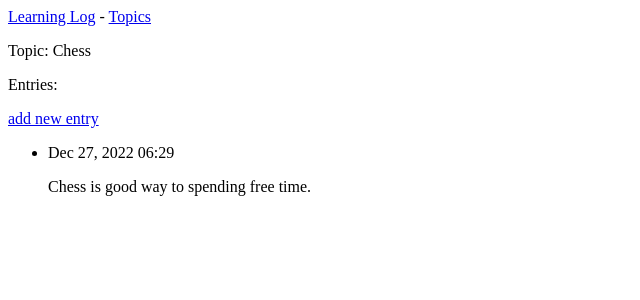
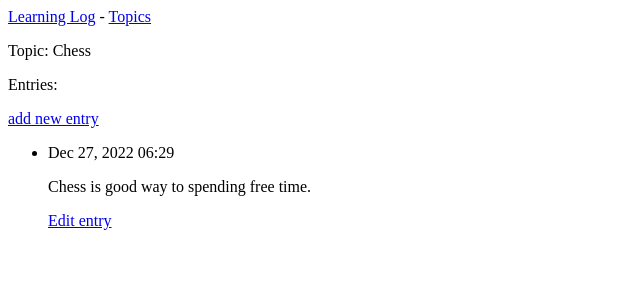
Before and after one commit to kvit72/Learning_log, a Django app: page /topics/1/ in a window 1280 px wide. Shown: the top 300 px of the page, without its empty margins (0-640 px from the left). Run offline with Django 4.2, Linux system fonts and the light colour scheme; data comes from the database, SQL or seed files in the repository; both versions use the stored data as it was after the commit.

Commit message:
Редактирование записей.

```diff
--- a/learning_logs/templates/learning_logs/topic.html
+++ b/learning_logs/templates/learning_logs/topic.html
@@ -14,6 +14,9 @@
         <li>
             <p>{{ entry.date_added|date:'M d, Y H:i' }}</p>
             <p>{{ entry.text|linebreaks }}</p>
+            <p>
+                <a href="{% url 'learning_logs:edit_entry' entry.id %}">Edit entry</a>
+            </p>
         </li>
     {% empty %}
         <li>There are no entries for this topic yet.</li>
--- a/learning_logs/urls.py
+++ b/learning_logs/urls.py
@@ -5,14 +5,16 @@ from . import views
 
 app_name = 'learning_logs'
 urlpatterns = [
-    # Домашняя страница
+    # Домашняя страница.
     path('', views.index, name='index'),
     # Страница со списком всем тем.
     path('topics/', views.topics, name='topics'),
     # Страница с подробной информацией по отдельной теме.
     path('topics/<int:topic_id>/', views.topic, name='topic'),
-    # Страница для добавления новой темы
+    # Страница для добавления новой темы.
     path('new_topic/', views.new_topic, name='new_topic'),
-    # Страница для добавления новой записи
+    # Страница для добавления новой записи.
     path('new_entry/<int:topic_id>/', views.new_entry, name='new_entry'),
+    # Страница для редактирования записи.
+    path('edit_entry/<int:entry_id>/', views.edit_entry, name='edit_entry'),
 ]
--- a/learning_logs/views.py
+++ b/learning_logs/views.py
@@ -1,5 +1,5 @@
 from django.shortcuts import render, redirect
-from .models import Topic
+from .models import Topic, Entry
 from .forms import TopicForm, EntryForm
 
 def index(request):
@@ -35,7 +35,6 @@ def new_topic(request):
     context = {'form': form}
     return render(request, 'learning_logs/new_topic.html', context)
 
-
 def new_entry(request, topic_id):
     """Добовляет новую запись по конкретной теме."""
     topic = Topic.objects.get(id=topic_id)
@@ -55,3 +54,21 @@ def new_entry(request, topic_id):
     # Вывести пустую или недействительную форму.
     context = {'topic': topic, 'form': form}
     return render(request, 'learning_logs/new_entry.html', context)
+
+def edit_entry(request, entry_id):
+    """Редактирует существующую запись."""
+    entry = Entry.objects.get(id=entry_id)
+    topic = entry.topic
+
+    if request.method != 'POST':
+        # Исходный запрос; форма заполняется данными текущей записи.
+        form = EntryForm(instance=entry)
+    else:
+        # Отправка данных POST; обработать данные.
+        form = EntryForm(instance=entry, data=request.POST)
+        if form.is_valid():
+            form.save()
+            return redirect('learning_logs:topic', topic_id=topic.id)
+
+    context = {'entry': entry, 'topic': topic, 'form': form}
+    return render(request, 'learning_logs/edit_entry.html', context)
```
Also changed, not shown: learning_logs/templates/learning_logs/edit_entry.html (added, +15 -0 lines), db.sqlite3.
